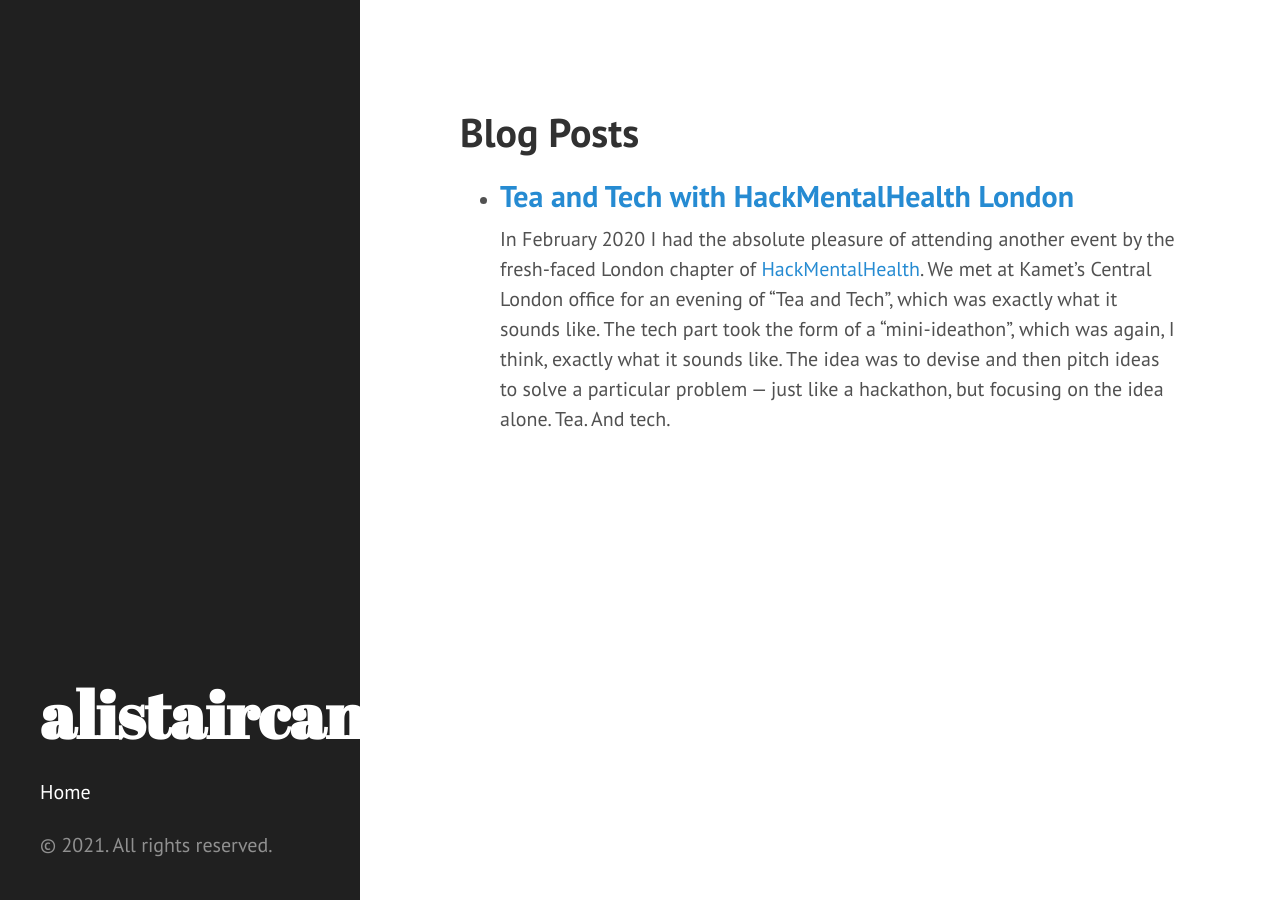
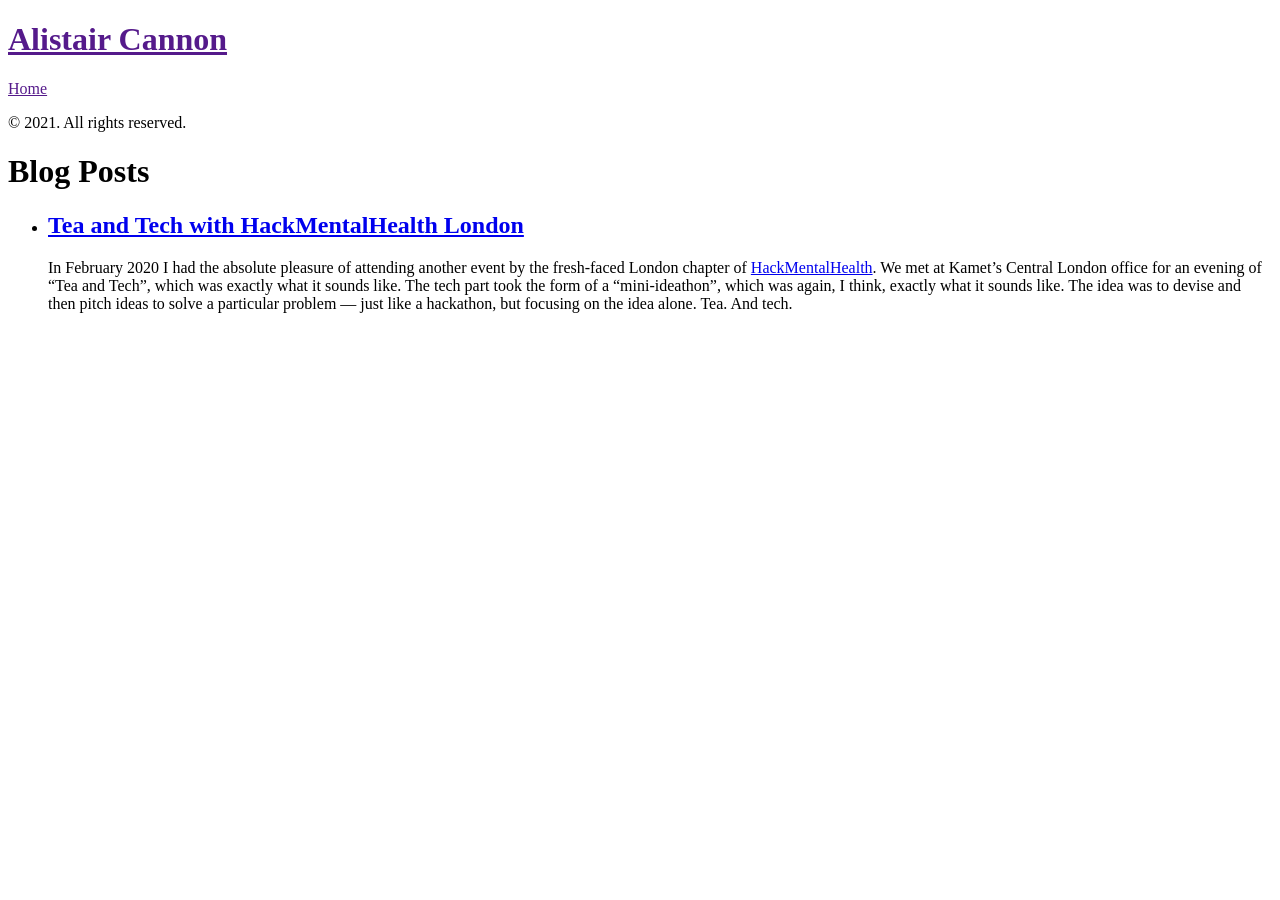
Before and after one commit to alistaircannon/alistaircannon.github.io, a Jekyll site: the page built from blog.html, in a window 1280 px wide. Built offline with Jekyll 4.4.1, drawn with Linux system fonts in a browser that asks for light colours; Markdown is read by kramdown in place of the engine named in the settings; some of the changed lines change nothing that is shown.

Commit message:
Copied _config.yml from hyde-master and edited it

```diff
--- a/_config.yml
+++ b/_config.yml
@@ -1 +1,30 @@
-remote_theme:  poole/hyde
+# remote_theme:  poole/hyde
+
+# Dependencies
+markdown:         redcarpet
+highlighter:      pygments
+
+# Permalinks
+permalink:        pretty
+relative_permalinks: true
+
+# Setup
+title:            Alistair Cannon
+tagline:          "My personal website"
+# description:      'A brazen two-column <a href="http://jekyllrb.com" target="_blank">Jekyll</a> theme that pairs a prominent sidebar with uncomplicated content. Made by <a href="https://twitter.com/mdo" target="_blank">@mdo</a>.'
+url:              http://alistaircannon.co.uk
+baseurl:          /
+
+author:
+    name:           "Alistair Cannon"
+    url:            https://twitter.com/alistaircannon
+#   name:           'Mark Otto'
+#   url:            https://twitter.com/mdo
+
+paginate:         5
+
+# Custom vars
+# version:          2.1.0
+
+# github:
+#   repo:           https://github.com/poole/hyde
```
